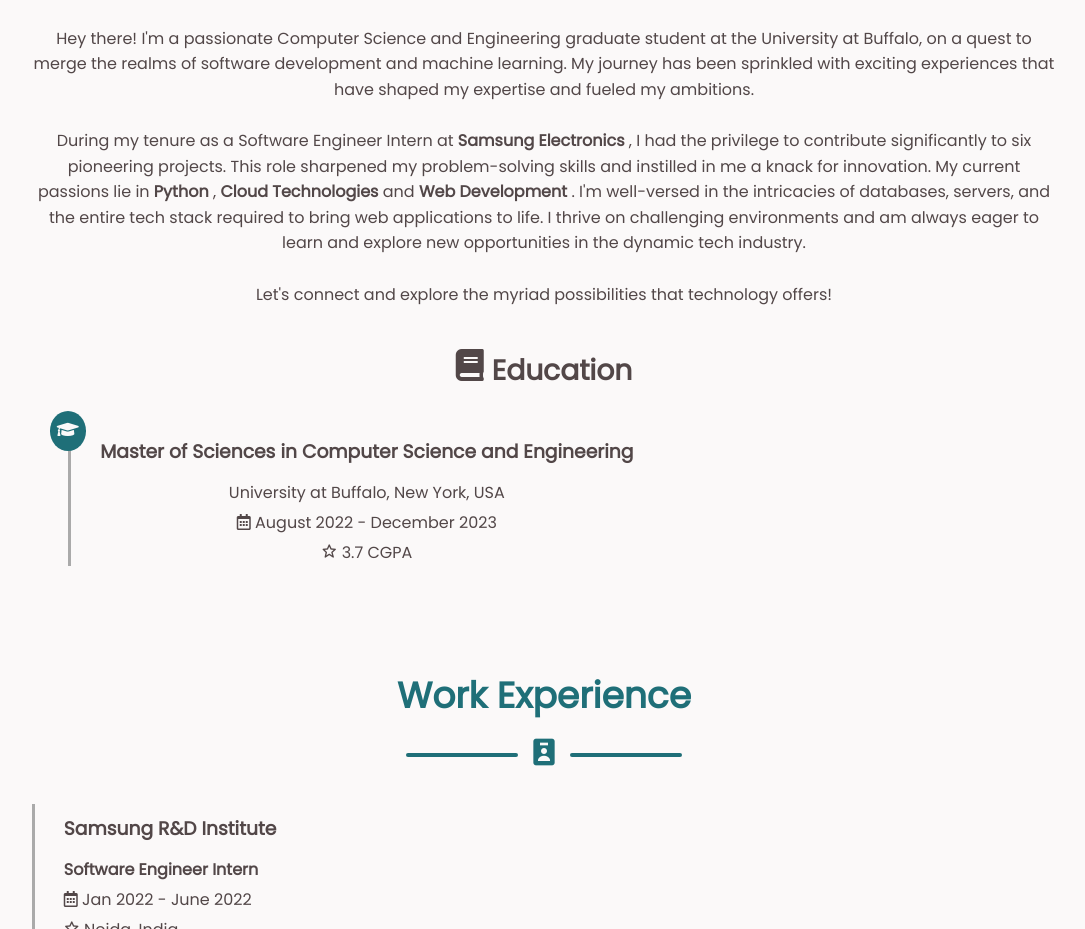
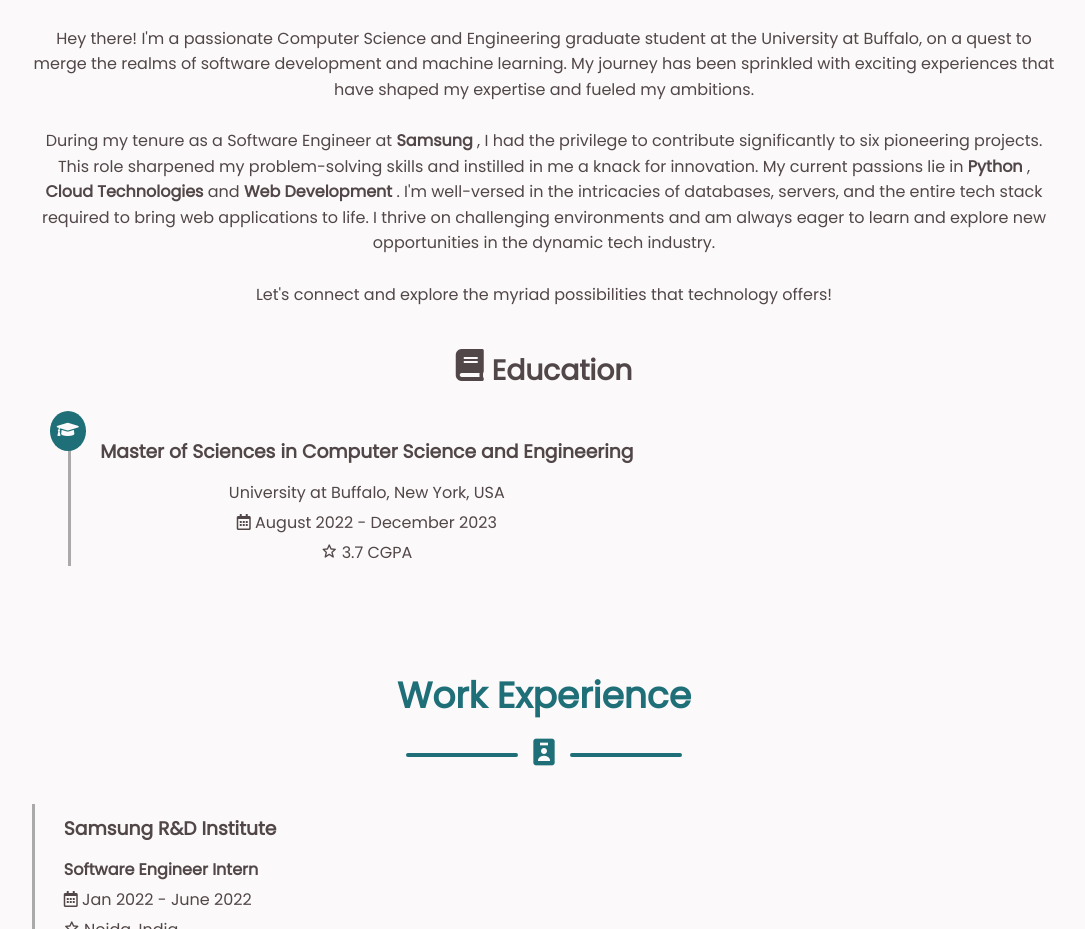
Before and after one commit to vingutha/vinuthna-main, a plain HTML site: page index.html in a window 1280 px wide. Shown: the part 840-1769 px from the top of the page, without its empty margins (96-1181 px from the left). Drawn offline with nearby package versions, Linux system fonts and the light colour scheme.

Commit message:
rendered description

```diff
--- a/index.html
+++ b/index.html
@@ -205,7 +205,7 @@
             <p class="about__description2">
               Hey there! I'm a passionate Computer Science and Engineering graduate student at the University at Buffalo, on a quest to merge the realms of software development and machine learning. My journey has been sprinkled with exciting experiences that have shaped my expertise and fueled my ambitions.
               <br /><br />
-              During my tenure as a Software Engineer Intern at <strong> Samsung Electronics </strong>, I had the privilege to contribute significantly to six pioneering projects. This role sharpened my problem-solving skills and instilled in me a knack for innovation.
+              During my tenure as a Software Engineer at <strong> Samsung </strong>, I had the privilege to contribute significantly to six pioneering projects. This role sharpened my problem-solving skills and instilled in me a knack for innovation.
 
               My current passions lie in <strong>Python</strong> , <strong>Cloud Technologies</strong> and <strong> Web Development </strong>. I'm well-versed in the intricacies of databases, servers, and the entire tech stack required to bring web applications to life. I thrive on challenging environments and am always eager to learn and explore new opportunities in the dynamic tech industry.
               <br /> <br />
```
